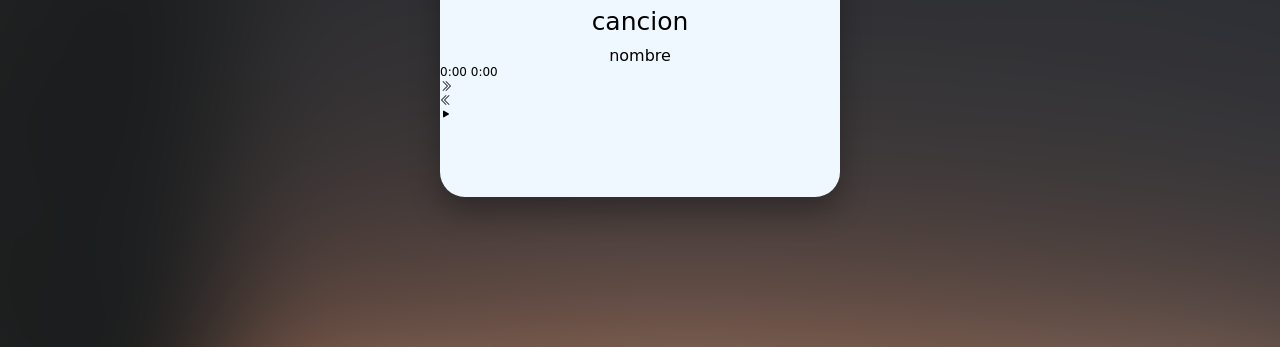
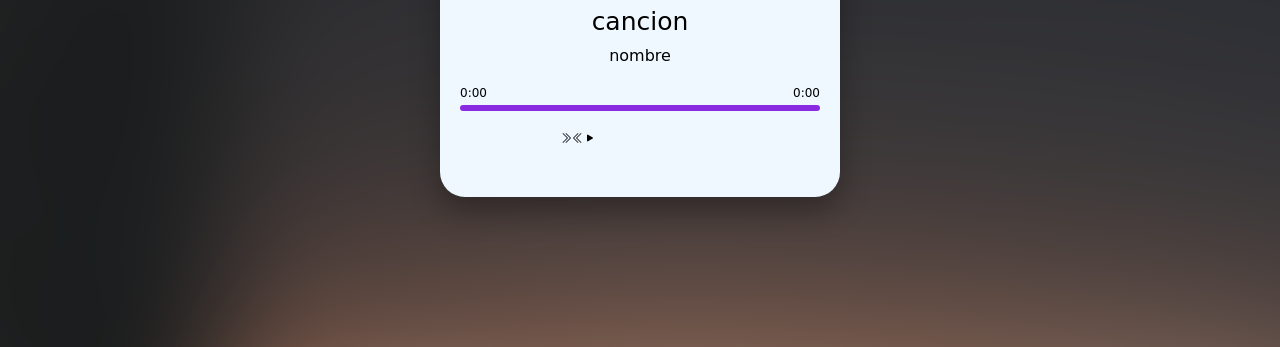
Before and after one commit to valenmoronta/MusicSpoty, a plain HTML site: page principal/index.html in a window 1280 px wide. Shown: the part 453-800 px from the top of the page. Drawn offline with nearby package versions, Linux system fonts and the light colour scheme; a web font is replaced by a local one.

Commit message:
Casi terminado cambias css y html

```diff
--- a/principal/index.html
+++ b/principal/index.html
@@ -1,46 +1,57 @@
 <!DOCTYPE html>
 <html lang="en">
   <head>
-    <meta charset="UTF-8">
-    <meta name="viewport" content="width=device-width, initial-scale=1.0">
-    <link rel="preconnect" href="https://fonts.googleapis.com">
-    <link rel="preconnect" href="https://fonts.gstatic.com" crossorigin>
-    <link href="https://fonts.googleapis.com/css2?family=Caprasimo&display=swap" rel="stylesheet">
-    <link rel="stylesheet" href="https://cdn.jsdelivr.net/npm/bootstrap-icons@1.10.5/font/bootstrap-icons.css">
-    <link rel="stylesheet" href="./styles.css">
+    <meta charset="UTF-8" />
+    <meta name="viewport" content="width=device-width, initial-scale=1.0" />
+    <link rel="preconnect" href="https://fonts.googleapis.com" />
+    <link rel="preconnect" href="https://fonts.gstatic.com" crossorigin />
+    <link
+      href="https://fonts.googleapis.com/css2?family=Caprasimo&display=swap"
+      rel="stylesheet"
+    />
+    <link
+      rel="stylesheet"
+      href="https://cdn.jsdelivr.net/npm/bootstrap-icons@1.10.5/font/bootstrap-icons.css"
+    />
+    <link rel="stylesheet" href="./styles.css" />
     <title>MusicRelax</title>
   </head>
   <body>
     <main>
-
       <div class="backgroun" id="background">
         <div>
-                <img src="./img/gebhartyler-AQpOwYbm_Jg-unsplash.jpg" alt="fondo-Brackground">
+          <img
+            src="./img/gebhartyler-AQpOwYbm_Jg-unsplash.jpg"
+            alt="fondo-Brackground"
+          />
         </div>
       </div>
 
       <div class="container">
         <div class="musicaLogo">
-                <img src="./img/Duki-01.jpg" alt="logo-cancion">
+          <img src="./img/Duki-01.jpg" alt="logo-cancion" />
         </div>
         <h2 class="Cancion-nom" id="nom-Cancion">cancion</h2>
         <h3 class="Artista" id="cantante">nombre</h3>
 
         <div class="progreso" id="progrecion">
           <div class="barra-progreso" id="barra-progrecion"></div>
+          <div class="time">
             <span id="tiempo">0:00</span>
             <span id="duracion">0:00</span>
           </div>
+        </div>
 
         <div class="botones" id="botons">
-            <div class="proxCancion" id="cancionSiguente"><i class="bi bi-chevron-double-right"></i></div>
-            <div class="anteriorCancion" id="cancionAnterior"><i class="bi bi-chevron-double-left"></i></div>
+          <div class="proxCancion" id="cancionSiguente">
+            <i class="bi bi-chevron-double-right"></i>
+          </div>
+          <div class="anteriorCancion" id="cancionAnterior">
+            <i class="bi bi-chevron-double-left"></i>
+          </div>
           <div class="pausado" id="pausa"><i class="bi bi-play-fill"></i></div>
         </div>
       </div>
-
-
-
     </main>
     <script src="./index.js"></script>
   </body>
--- a/principal/styles.css
+++ b/principal/styles.css
@@ -4,7 +4,7 @@ html {
 
 body {
   margin: 0;
-    font-family: 'Caprasimo', cursive;
+  font-family: "Caprasimo", cursive;
   font-size: 12px;
   min-height: 100vh;
   display: flex;
@@ -45,7 +45,7 @@ body {
 }
 
 .container:hover {
-    box-shadow: 0 15px 30px rgba( 0, 0, 0, 0.6);
+  box-shadow: 0 15px 30px rgba(0, 0, 0, 0.6);
 }
 
 .logo-music {
@@ -70,10 +70,10 @@ body {
   width: 190px;
   margin-left: 180%;
   margin-top: 20px;
-   box-shadow:  0 8px 34px 10px rgba(0,0,0,0.5);
+  box-shadow: 0 8px 34px 10px rgba(0, 0, 0, 0.5);
 }
 
-.musicaLogo img:active{
+.musicaLogo img:active {
   width: 100%;
   height: 100%;
   transition: all 0.5s;
@@ -93,3 +93,35 @@ h3 {
   font-weight: 500;
   margin: 10px 0 0;
 }
+
+.progreso {
+  background-color: blueviolet;
+  border-radius: 5px;
+  cursor: pointer;
+  margin: 40px 20px 35px;
+  height: 6px;
+  width: 90%;
+}
+
+.barra-progreso {
+  background-color: #212121;
+  border-radius: 5px;
+  height: 100%;
+  width: 0%;
+  transition: width 0.1s linear;
+}
+
+.time {
+  position: relative;
+  top: -25px;
+  display: flex;
+  justify-content: space-between;
+}
+
+.botones {
+  position: relative;
+  top: -15px;
+  left: 120px;
+  width: 200px;
+  display: flex;
+}
```
Lines whose indentation alone changed are shown as unchanged.
